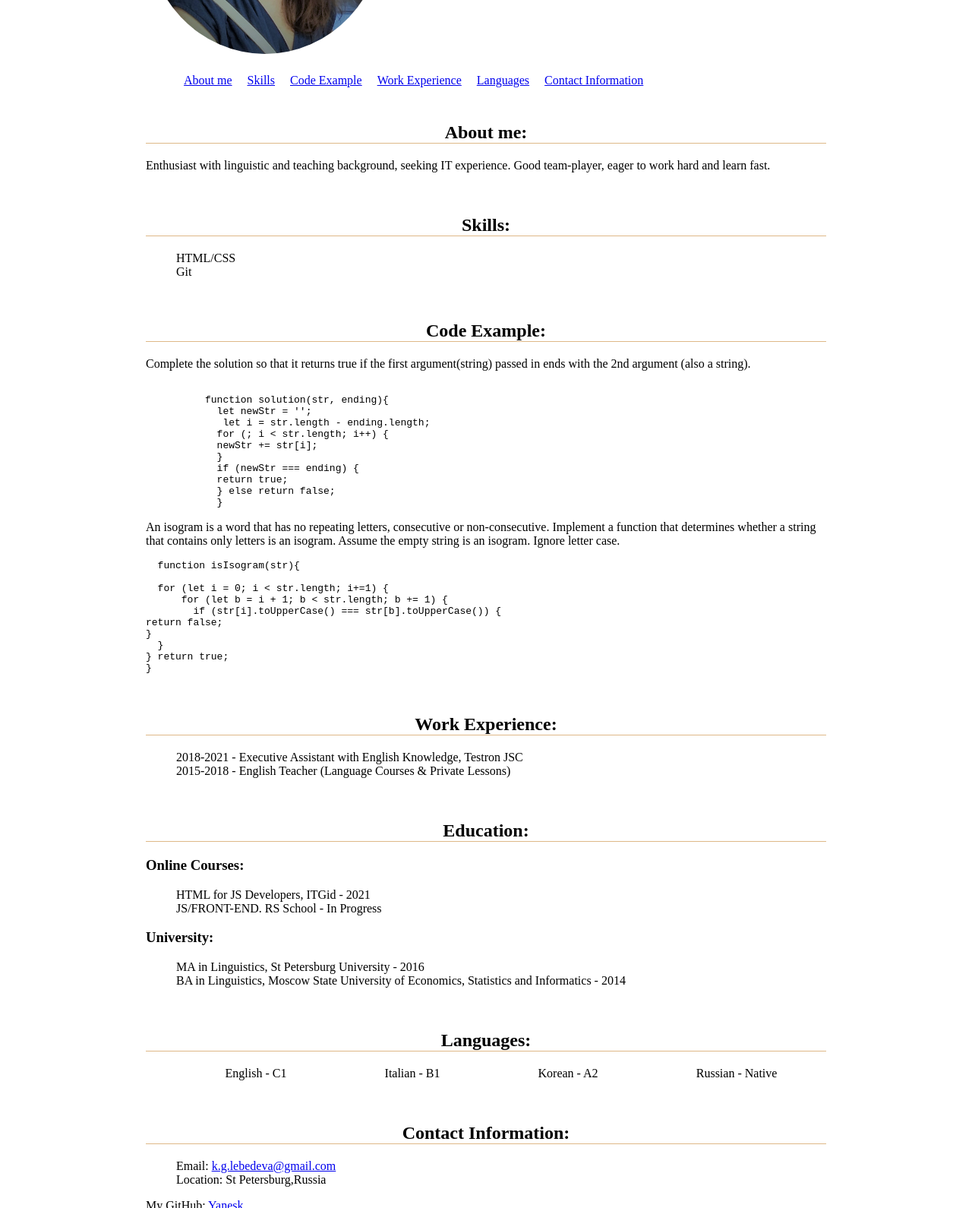
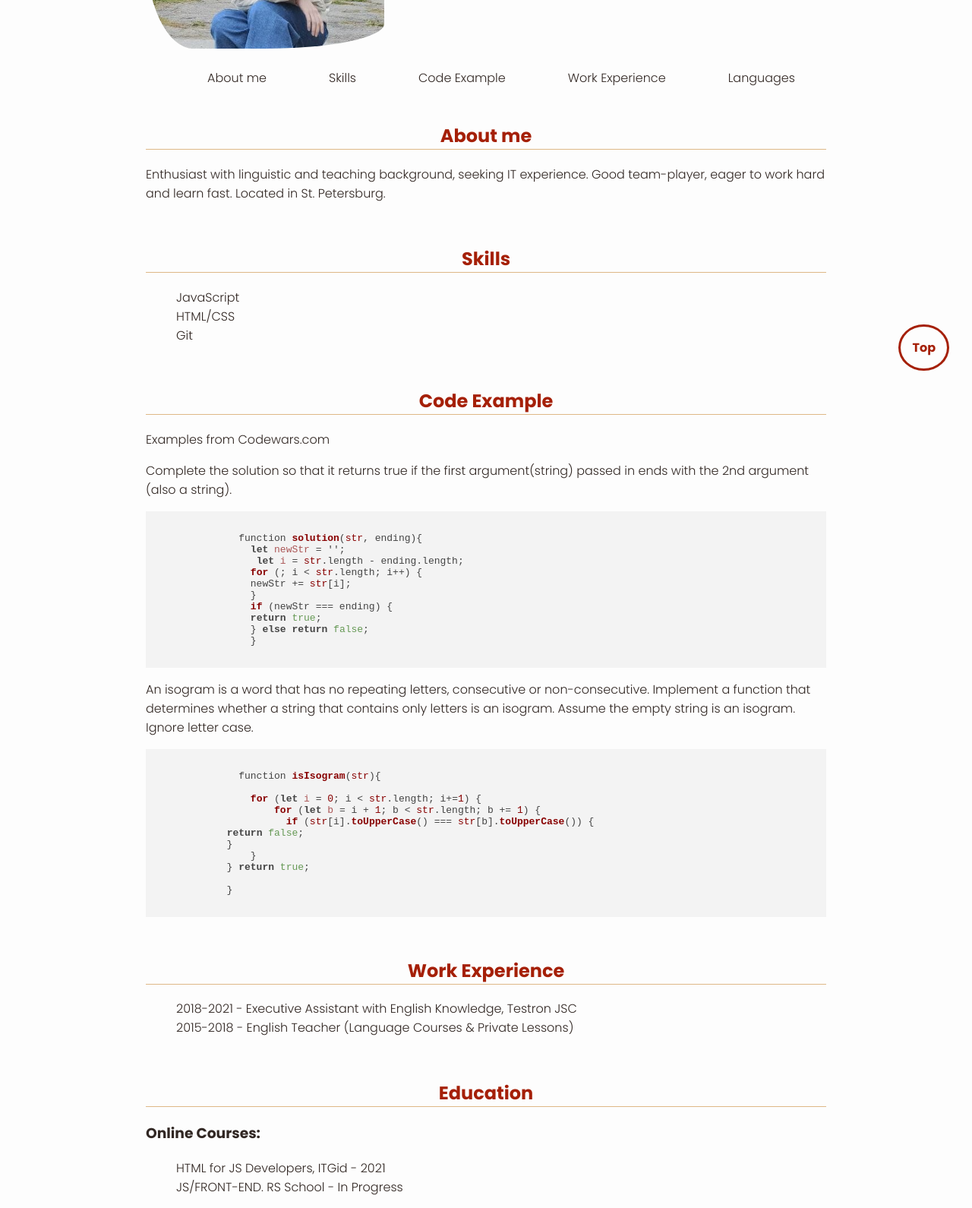
Before and after one commit to Yanesk/rsschool-cv, a plain HTML site: page index.html in a window 1280 px wide. Shown: the part 282-1872 px from the top of the page at 76% size. Drawn offline with nearby package versions, Linux system fonts and the light colour scheme; files whose address does not match are found by name.

Commit message:
feat: start adaptivity

```diff
--- a/index.html
+++ b/index.html
@@ -8,18 +8,33 @@
   <title>CV Kseniia Lebedeva</title>
   <link rel="stylesheet" href="./style/icons.css">
   <link rel="stylesheet" href="./style/style.css">
-  <link rel="stylesheet" href="https://cdnjs.cloudflare.com/ajax/libs/highlight.js/11.2.0/styles/default.min.css">
+  <link rel="preconnect" href="https://fonts.googleapis.com">
+  <link rel="preconnect" href="https://fonts.gstatic.com" crossorigin>
+  <link href="https://fonts.googleapis.com/css2?family=Poppins:wght@300;600;700&display=swap" rel="stylesheet">
+  <link rel="stylesheet" href="//cdnjs.cloudflare.com/ajax/libs/highlight.js/9.15.9/styles/default.min.css">
+  <script src="//cdnjs.cloudflare.com/ajax/libs/highlight.js/9.15.9/highlight.min.js"></script>
+  <script>hljs.initHighlightingOnLoad();</script>
 </head>
 
 <body class="body">
   <main>
     <article>
-      <header>
-        <div class="container header__container">
-        <img src="./images/cv5.jpg" alt="Kseniia Lebedeva" class="photo">
+      <header class="header">
+        <div class="container header__container" id="header">
+          <img src="./images/cv1.jpg" alt="Kseniia Lebedeva" class="photo">
           <div class="container-name">
             <h1>Kseniia Lebedeva</h1>
             <h2>Frontend Developer (Trainee)</h2>
+            <section id="contact-info">
+              <div class="contacts">
+                <ul class="contact">
+                  <li><a href="mailto:k.g.lebedeva@gmail.com" class="link icon icon-mail4"></a></li>
+                  <li><a href="https://github.com/Yanesk" class="link icon icon-github"></a></li>
+                  <li><a href="https://telegram.me/Sirentia" class="link icon icon-telegram"></a>
+                  </li>
+                </ul>
+              </div>
+            </section>
           </div>
         </div>
       </header>
@@ -32,25 +47,25 @@
             <li class="navigation-list"><a href="#Code">Code Example</a></li>
             <li class="navigation-list"><a href="#Experience">Work Experience</a></li>
             <li class="navigation-list"><a href="#Languages">Languages</a></li>
-            <li class="navigation-list"><a href="#contact-info">Contact Information</a></li>
           </ul>
         </div>
       </nav>
 
       <section id="About-me">
         <div class="container">
-        <h2 class="section-heading">About me:</h2>
+          <h2 class="section-heading">About me</h2>
           <p>
             Enthusiast with linguistic and teaching background, seeking IT
-          experience. Good team-player, eager to work hard and learn fast.
+            experience. Good team-player, eager to work hard and learn fast. Located in St. Petersburg.
           </p>
         </div>
       </section>
 
       <section id="Skills">
         <div class="container">
-        <h2 class="section-heading">Skills:</h2>
+          <h2 class="section-heading">Skills</h2>
           <ul>
+            <li>JavaScript</li>
             <li>HTML/CSS</li>
             <li>Git</li>
           </ul>
@@ -59,8 +74,10 @@
 
       <section id="Code">
         <div class="container">
-        <h2 class="section-heading">Code Example:</h2>
-        <p>Complete the solution so that it returns true if the first argument(string) passed in ends with the 2nd argument (also a string).</p>
+          <h2 class="section-heading">Code Example</h2>
+          <p>Examples from Codewars.com</p>
+          <p>Complete the solution so that it returns true if the first argument(string) passed in ends with the 2nd
+            argument (also a string).</p>
             <pre><code>
               function solution(str, ending){
                 let newStr = '';
@@ -73,8 +90,10 @@
                 } else return false;
                 }
             </code></pre>
-<p>An isogram is a word that has no repeating letters, consecutive or non-consecutive. Implement a function that determines whether a string that contains only letters is an isogram. Assume the empty string is an isogram. Ignore letter case.</p>
-<code><pre>
+            <p>An isogram is a word that has no repeating letters, consecutive or non-consecutive. Implement a function
+              that determines whether a string that contains only letters is an isogram. Assume the empty string is an
+              isogram. Ignore letter case.</p>
+            <pre><code>
               function isIsogram(str){
 
                 for (let i = 0; i < str.length; i+=1) {
@@ -84,14 +103,15 @@ return false;
             }
                 }
             } return true;
+
             }
-</pre></code>
+            </code></pre>
         </div>
       </section>
 
       <section id="Experience">
         <div class="container">
-          <h2 class="section-heading">Work Experience:</h2>
+          <h2 class="section-heading">Work Experience</h2>
           <ul>
             <li>
               2018-2021 - Executive Assistant with English Knowledge, Testron JSC
@@ -105,7 +125,7 @@ return false;
 
       <section id="Education">
         <div class="container">
-          <h2 class="section-heading">Education:</h2>
+          <h2 class="section-heading">Education</h2>
           <h3>Online Courses:</h3>
           <ul>
             <li>HTML for JS Developers, ITGid - 2021</li>
@@ -124,7 +144,7 @@ return false;
 
       <section id="Languages">
         <div class="container languages__container">
-          <h2 class="section-heading">Languages:</h2>
+          <h2 class="section-heading">Languages</h2>
           <ul class="languages__content">
             <li>English - C1</li>
             <li>Italian - B1</li>
@@ -135,26 +155,19 @@ return false;
       </section>
 
       <footer>
-          <div class="container">
-            <section id="contact-info">
-              <h2 class="section-heading">Contact Information:</h2>
-              <ul class="contact">
-                <li>Email: <a href="mailto:k.g.lebedeva@gmail.com">k.g.lebedeva@gmail.com</a></li>
-                <li>Location: St Petersburg,Russia</li>
-              </ul>
-            </section>
-          <div class="github">My GitHub: <a href="https://github.com/Yanesk">Yanesk</a>
+        <div class="footer_container">
+          <a href="https://rs.school/js/" class="logo"></a>
+          <a href="https://github.com/Yanesk" class="link icon icon-github"></a>
+        <p>2021</p>
       </div>
-          <a href="https://rs.school/js/"><img src="./images/rs_school_js.svg" alt="logo" class="logo"></a>
-        </div>
-        <p>2021</p>
       </footer>
+      <a href="#header">
+        <div class="top"><b>Top</b></div>
+      </a>
 
     </article>
     </div>
   </main>
-<script src="https://cdnjs.cloudflare.com/ajax/libs/highlight.js/11.2.0/languages/go.min.js"></script>
-<script>hljs.highlightAll();</script>
 </body>
 
 </html>
--- a/style/style.css
+++ b/style/style.css
@@ -1,8 +1,20 @@
+:root {
+    --main-color: rgb(165, 32, 8);
+    --font-color: #312723;
+}
+
+* {
+    scroll-behavior: smooth;
+}
+
 .body {
     display: block;
     margin: 0 auto;
     max-width: 1000px;
     width: 70%;
+    font-family:'Poppins', Verdana, sans-serif;
+    background-color: #fdfdfd;
+    color: var(--font-color);
 }
 
 .container {
@@ -16,22 +28,30 @@
 
 .photo {
     max-width: 35%;
-    border-radius: 50%;
+    border-radius: 50% 20% / 10% 40%;
 }
 
 .container-name {
     text-align: center;
-    padding-left: 50px;
+    padding-left: 70px;
     padding-top: 20px;
+    text-transform: uppercase;
 }
 
-h1 {
-    font-size: 2rem;
+
+h2 {
+    color: var(--main-color);
+
+}
+.contact {
+    display: flex;
+    justify-content: space-around;
+    padding: 40px;
 }
 
 .navigation {
     display: flex;
-    align-items: stretch;
+    justify-content: space-around;
 }
 
 .navigation-list {
@@ -44,16 +64,65 @@ h1 {
     border-bottom: 1px solid burlywood;
 }
 
-.logo {
-    max-width: 20%;
-}
-
 li {
     list-style-type: none;
 }
 
+a {
+    text-decoration: none;
+}
+
+a:any-link {
+color: var(--font-color);
+}
+
+a:hover {
+    color: var(--main-color);
+    font-weight: bold;
+}
 
 .languages__content{
     display: flex;
     justify-content: space-around;
+    padding-bottom: 20px;
 }
+
+.icon {
+    font-size: 32px;
+}
+
+.top {
+    max-width: 70px;
+    max-height: 70px;
+    position: fixed;
+    color: var(--main-color);
+    border-radius: 50%;
+    border: 3px solid var(--main-color);
+    right: 30px;
+    bottom: 30px;
+    padding: 15px;
+}
+
+.footer_container {
+    display: flex;
+    justify-content: space-between;
+    padding-top: 20px;
+    border-top: 1px solid burlywood;
+}
+
+.logo {
+    background-image: url(/images/rs_school_js.svg);
+    width: 120px;
+    display: block;
+  background-repeat: no-repeat;
+}
+
+@media (max-width: 800px) {
+    .body {
+        font-size: 12px;
+    }
+    .photo {
+        height: 240px;
+ width: auto;
+    }
+}
```
Also changed, not shown: images/cv1.jpg (added). Lines whose indentation alone changed are shown as unchanged.
